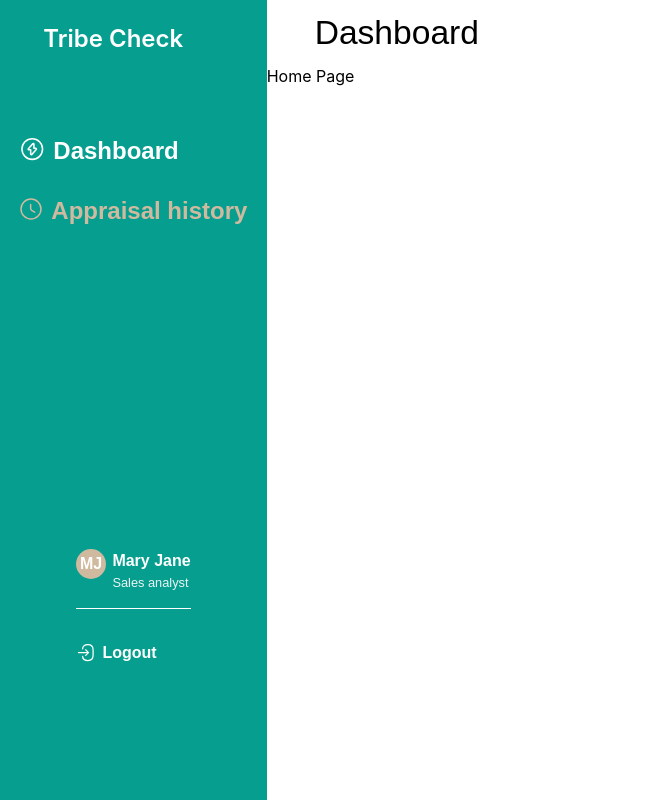
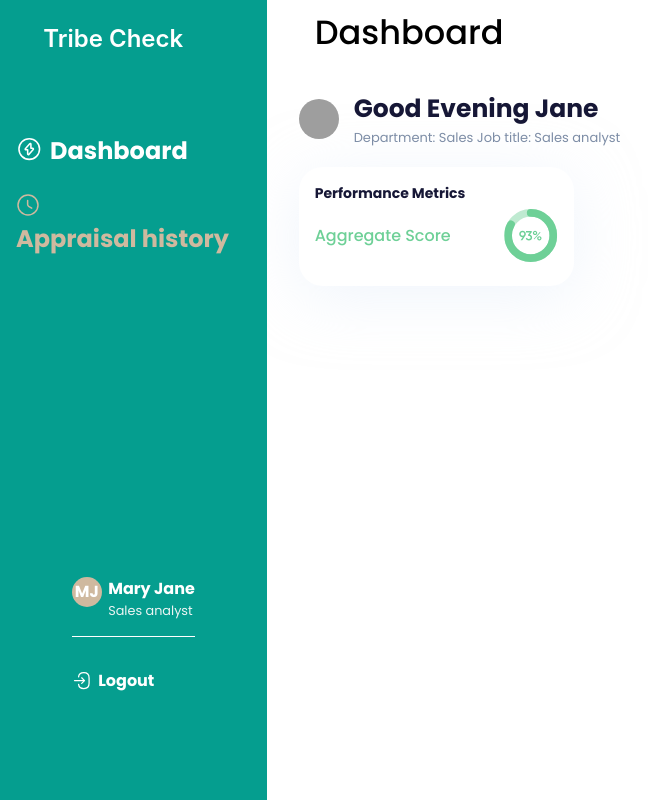
Before and after one commit to tanitoluwam/appraisal-management-system, a React (Create React App) app: page / in a window 1280 px wide. Shown: the whole page, without its empty margins (0-667 px from the left). Built offline with nearby package versions, Linux system fonts and the light colour scheme; grey boxes are pictures that could not be loaded.

Commit message:
added cards for the dashboard

```diff
--- a/public/index.html
+++ b/public/index.html
@@ -14,6 +14,12 @@
       manifest.json provides metadata used when your web app is installed on a
       user's mobile device or desktop. See https://developers.google.com/web/fundamentals/web-app-manifest/
     -->
+    <link rel="preconnect" href="https://fonts.googleapis.com" />
+    <link rel="preconnect" href="https://fonts.gstatic.com" crossorigin />
+    <link
+      href="https://fonts.googleapis.com/css2?family=Poppins:wght@400;500;700&display=swap"
+      rel="stylesheet"
+    />
     <link rel="manifest" href="%PUBLIC_URL%/manifest.json" />
     <!--
       Notice the use of %PUBLIC_URL% in the tags above.
--- a/src/App.tsx
+++ b/src/App.tsx
@@ -2,8 +2,6 @@ import React from "react";
 import logo from "./logo.svg";
 import "./App.css";
 import AppRoutes from "utils/AppRoutes";
-import { ThemeProvider } from "@mui/material";
-import theme from "utils/theme";
 
 function App() {
   return (
--- /dev/null
+++ b/src/components/CustomCard.tsx
@@ -0,0 +1,50 @@
+import * as React from "react";
+import Box from "@mui/material/Box";
+import Card from "@mui/material/Card";
+import CardContent from "@mui/material/CardContent";
+import Typography from "@mui/material/Typography";
+import PerformanceIcon from "assets/images/performance-icon.svg";
+
+
+
+export default function CustomCard() {
+  return (
+    <Card
+      sx={{
+        minWidth: 275,
+        width: "35px",
+        borderRadius: "23.703px",
+        background: "#FFF",
+        boxShadow:
+          "0px 10.305499076843262px 61.83299255371094px 0px rgba(226, 236, 249, 0.50)",
+      }}
+    >
+      <CardContent>
+        <Typography
+          sx={{
+            fontSize: 14,
+            color: "#161736",
+            fontStyle: "normal",
+            fontWeight: 600,
+          }}
+          color="text.secondary"
+          gutterBottom
+        >
+          Performance Metrics
+        </Typography>
+        <Box
+          sx={{
+            display: "flex",
+            justifyContent:"space-between",
+            alignItems: "center",
+          }}
+        >
+          <Typography sx={{ color: "#6ED097", fontWeight: 500 }}>
+            Aggregate Score
+          </Typography>
+          <Box component="img" src={PerformanceIcon} />
+        </Box>
+      </CardContent>
+    </Card>
+  );
+}
--- a/src/pages/AppraisalHistory.tsx
+++ b/src/pages/AppraisalHistory.tsx
@@ -1,12 +1,7 @@
 import React from "react";
-import SharedLayout from "./SharedLayout";
 
 const AppraisalHistory = () => {
-  return (
-    // <SharedLayout>
-    <div>Appraisal history</div>
-    // </SharedLayout>
-  );
+  return <div>Appraisal history</div>;
 };
 
 export default AppraisalHistory;
--- a/src/pages/Home.tsx
+++ b/src/pages/Home.tsx
@@ -1,7 +1,30 @@
 import React from "react";
+import { Avatar, Box, Typography } from "@mui/material";
+import CustomCard from "components/CustomCard";
 
 const Home = () => {
-  return <div>Home Page</div>;
+  return (
+    <Box sx={{ px: 4, py: 3 }}>
+      <Box sx={{ display: "flex", alignItems: "center", marginBottom: "20px" }}>
+        <Avatar alt="Remy Sharp" src="/static/images/avatar/1.jpg" />
+        <Box sx={{ marginLeft: "15px" }}>
+          <Typography
+            sx={{
+              color: "#161736",
+              fontSize: "25px",
+              fontWeight: "600",
+            }}
+          >
+            Good Evening Jane
+          </Typography>
+          <Typography sx={{ fontSize: "13px", color: "#7D8DA6" }}>
+            Department: Sales Job title: Sales analyst
+          </Typography>
+        </Box>
+      </Box>
+      <CustomCard />
+    </Box>
+  );
 };
 
 export default Home;
```
Also changed, not shown: src/components/Cards.tsx (deleted, +0 -50 lines), src/components/Dashboard.tsx (deleted, +0 -8 lines), src/components/Table.tsx (added, +79 -0 lines), src/assets/images/performance-icon.svg (added), src/assets/images/selector-icon.svg (added).
